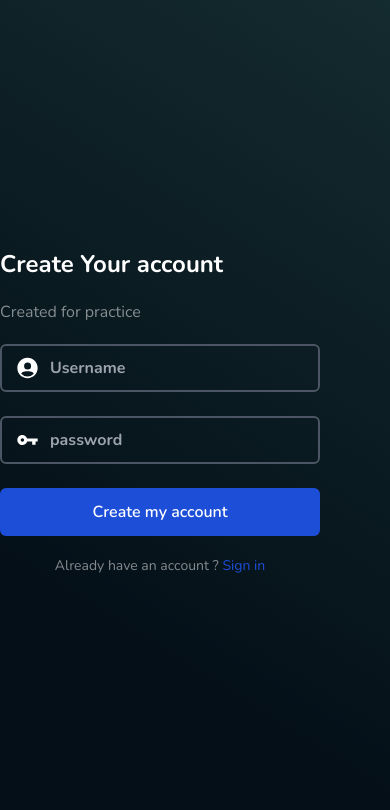
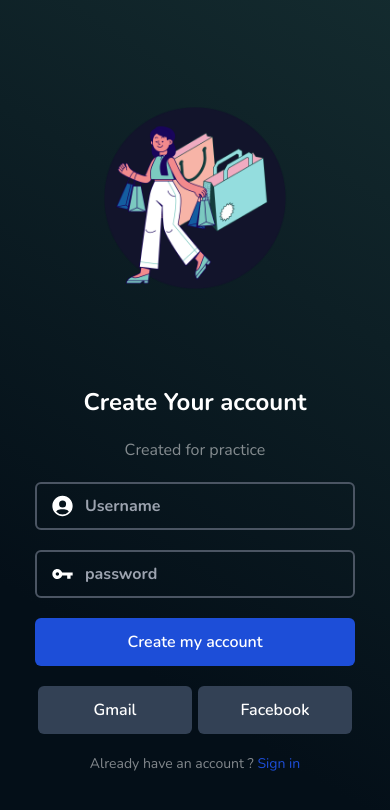
Before and after one commit to Reza-tm/ReShop, a React (Create React App) app: page / in a window 390 px wide. Shown: the top 810 px of the page. Built offline with nearby package versions, Linux system fonts and the light colour scheme.

Commit message:
make project responsive

```diff
--- a/src/App.css
+++ b/src/App.css
@@ -6,6 +6,15 @@
   height: 100vh;
 }
 
+@media screen and (max-width: 768px) {
+  .App {
+    background: rgb(4, 15, 24);
+    background: linear-gradient(32deg, rgba(4, 15, 24, 1) 24%, rgba(34, 68, 67, 1) 170%);
+    width: 100%;
+    overflow: hidden;
+  }
+}
+
 .glass {
   background: rgba(255, 255, 255, 0.06);
   box-shadow: 0 4px 30px rgba(0, 0, 0, 0.1);
--- a/src/App.js
+++ b/src/App.js
@@ -3,7 +3,7 @@ import Signin from "./pages/signin/Signin";
 
 function App() {
   return (
-    <div className="App relative overflow-hidden">
+    <div className="App relative md:overflow-hidden">
       <Signin />
     </div>
   );
--- a/src/components/SignInPage/SigninForm/SigninForm.js
+++ b/src/components/SignInPage/SigninForm/SigninForm.js
@@ -5,17 +5,23 @@ import { IoMdKey } from "react-icons/io";
 
 const SigninForm = () => {
   return (
-    <div className="h-96 w-[430px] rounded-2xl z-10 relative overflow-hidden flex flex-col justify-center">
+    <div className="rounded-2xl z-10 relative text-center md:text-left space-y-5 overflow-hidden flex flex-col justify-center">
       <h2 className="font-nunito text-white text-2xl font-bold">Create Your account</h2>
-      <p className="font-nunito text-white/50 py-5">Created for practice</p>
+      <p className="font-nunito text-white/50">Created for practice</p>
       <SinginInput placeholder="Username" icon={<IoPersonCircleSharp size={25} color="white" />} />
-      <br />
       <SinginInput placeholder="password" icon={<IoMdKey size={25} color="white" />} />
-      <br />
-      <button className="w-80 h-12 rounded-md text-white font-semibold bg-blue-700 hover:bg-blue-800 transition-colors duration-300">
+      <button className="w-80 h-12 mx-auto md:mx-0 rounded-md text-white font-semibold active:bg-blue-900 bg-blue-700 hover:bg-blue-800 transition-colors duration-300">
         Create my account
       </button>
-      <p className="text-center text-white/50 w-80 text-sm py-5">
+      <div className="flex w-80 justify-between mx-auto md:mx-0">
+        <button className="w-[48%] h-12 mx-auto md:mx-0 rounded-md text-white font-semibold bg-slate-700 active:bg-red-900 hover:bg-red-800 transition-colors duration-300">
+          Gmail
+        </button>
+        <button className="w-[48%] h-12 mx-auto md:mx-0 rounded-md text-white font-semibold bg-slate-700 active:bg-sky-900 hover:bg-sky-800 transition-colors duration-300">
+          Facebook
+        </button>
+      </div>
+      <p className="text-center mx-auto md:mx-0 text-white/50 w-80 text-sm">
         Already have an account ? <span className="text-blue-700">Sign in</span>
       </p>
     </div>
--- a/src/components/SignInPage/SigninForm/SinginInput.js
+++ b/src/components/SignInPage/SigninForm/SinginInput.js
@@ -3,7 +3,7 @@ import { IoPersonCircleSharp } from "react-icons/io5";
 
 const SinginInput = ({ icon, value, placeholder }) => {
   return (
-    <div className="relative">
+    <div className="relative mx-auto md:mx-0">
       <input
         value={value}
         placeholder={placeholder}
--- a/src/pages/signin/Signin.js
+++ b/src/pages/signin/Signin.js
@@ -4,8 +4,8 @@ import SigninImage from "../../assets/images/signin-image.png";
 
 const Signin = () => {
   return (
-    <main className="w-full h-full flex justify-around items-center">
-      <div className="h-[500px] w-[500px]">
+    <main className="w-full h-full flex md:flex-row  flex-col justify-around items-center">
+      <div className="lg:h-[500px] sm:w-64 w-52 mt-20 md:mt-0 md:w-96 lg:w-[500px]">
         <img src={SigninImage} />
       </div>
       <div className=" h-[500px] flex flex-col justify-center">
```
